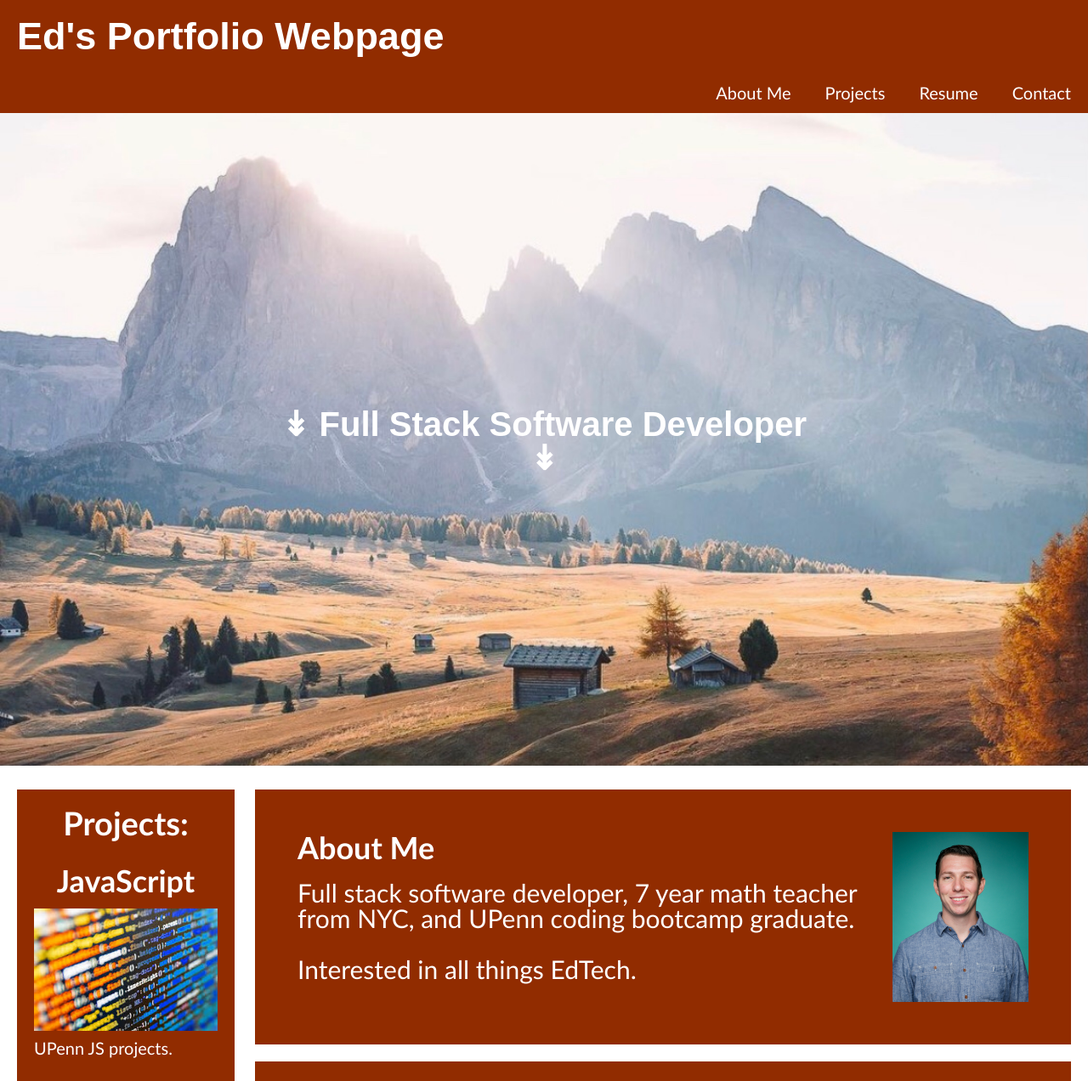
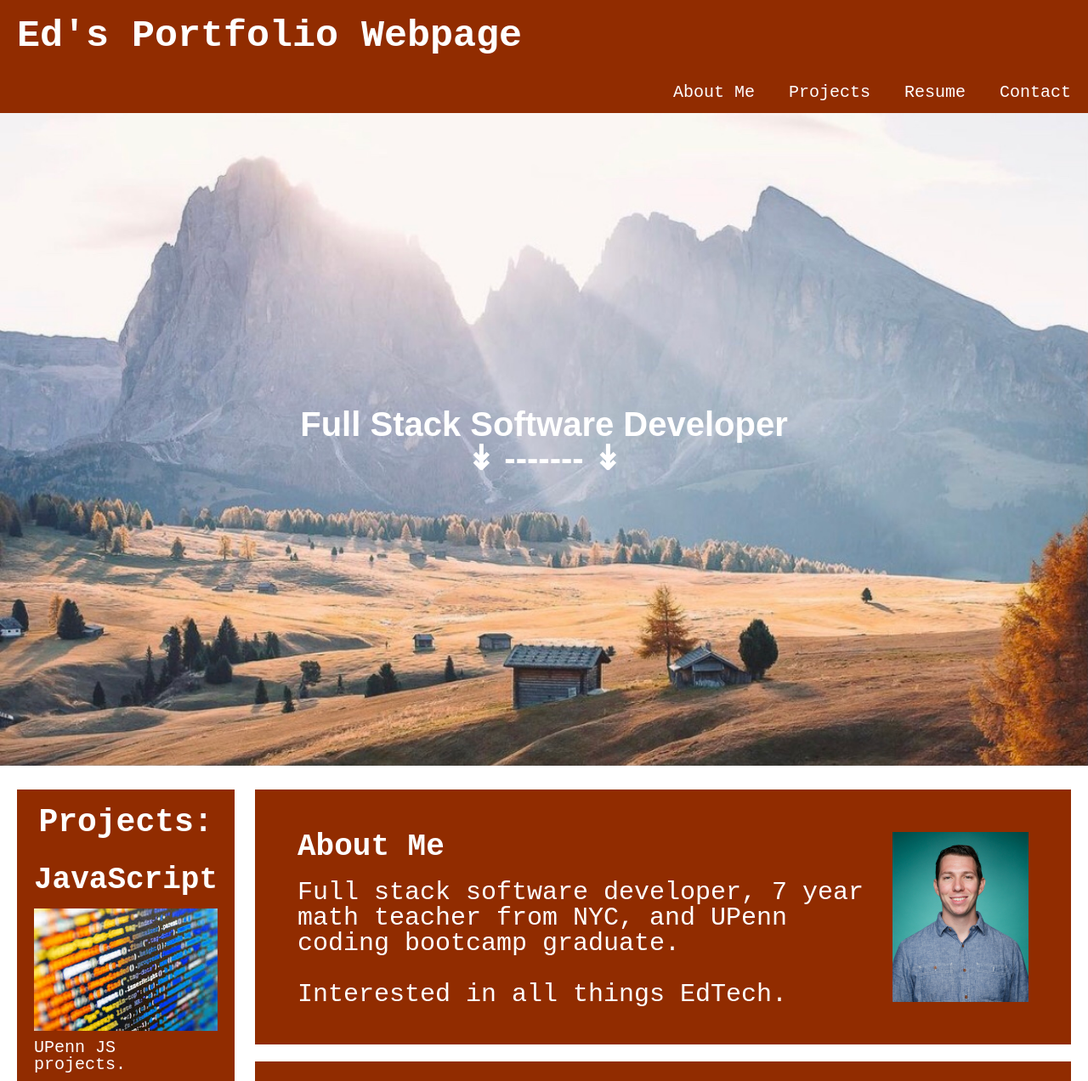
Before and after one commit to edoliva/HomeWork-2-Portfolio, a plain HTML site: page index.html in a window 1280 px wide. Shown: the top 1272 px of the page at 85% size. Drawn offline with Linux system fonts and the light colour scheme.

Commit message:
changed font to Courier

```diff
--- a/Assets/CSS/style.css
+++ b/Assets/CSS/style.css
@@ -20,7 +20,6 @@ body {
 
 header {
     padding: 20px;
-    font-family: 'Trebuchet MS', 'Lucida Sans Unicode', 'Lucida Grande', 'Lucida Sans', Arial, sans-serif;
     background-color:  var(--red);
     color: var(--white);
 }
@@ -28,13 +27,13 @@ header {
 header h1 {
     display: inline-block;
     font-size: 45px;
-    font-family: sans-serif;
+    font-family:'Courier New', Courier, monospace;
 }
 
 nav {
     display: flex;
     justify-content: flex-end;
-    font-family: 'Gill Sans', 'Gill Sans MT', Calibri, 'Trebuchet MS', sans-serif;
+    font-family:'Courier New', Courier, monospace;
     font-size: 20px;
     background-color:  var(--red);
 }
@@ -78,7 +77,7 @@ nav a {
     margin-bottom: 20px;
     padding: 50px;
     height: 300px;
-    font-family: 'Gill Sans', 'Gill Sans MT', Calibri, 'Trebuchet MS', sans-serif;
+    font-family:'Courier New', Courier, monospace;
     background-color: var(--red);
     color: var(--white);
     font-size: 30px;
@@ -110,7 +109,7 @@ nav a {
     display: inline-block;
     width: 20%;
     height: 100%;
-    font-family: 'Gill Sans', 'Gill Sans MT', Calibri, 'Trebuchet MS', sans-serif;
+    font-family:'Courier New', Courier, monospace;
     background-color: var(--red);
 }
 .work h1 {
@@ -140,7 +139,7 @@ nav a {
 footer {
     padding: 30px;
     clear: both;
-    font-family: 'Trebuchet MS', 'Lucida Sans Unicode', 'Lucida Grande', 'Lucida Sans', Arial, sans-serif;
+    font-family:'Courier New', Courier, monospace;
     text-align: center;
     background-color: var(--red);
 }
--- a/index.html
+++ b/index.html
@@ -22,7 +22,9 @@
     <div class="container">
         <img src="Assets/Images/OpenAir.jpg" alt="Open Air" style="width:100%;">
         <div class="bottom-center">
-            <a href="#about-me">↡ Full Stack Software Developer ↡</a>
+            <a href="#about-me">Full Stack Software Developer</a>
+        </br>
+            <a href="#about-me">↡ ------- ↡</a>
         </div>
     </div>
     <div class="content">
```
